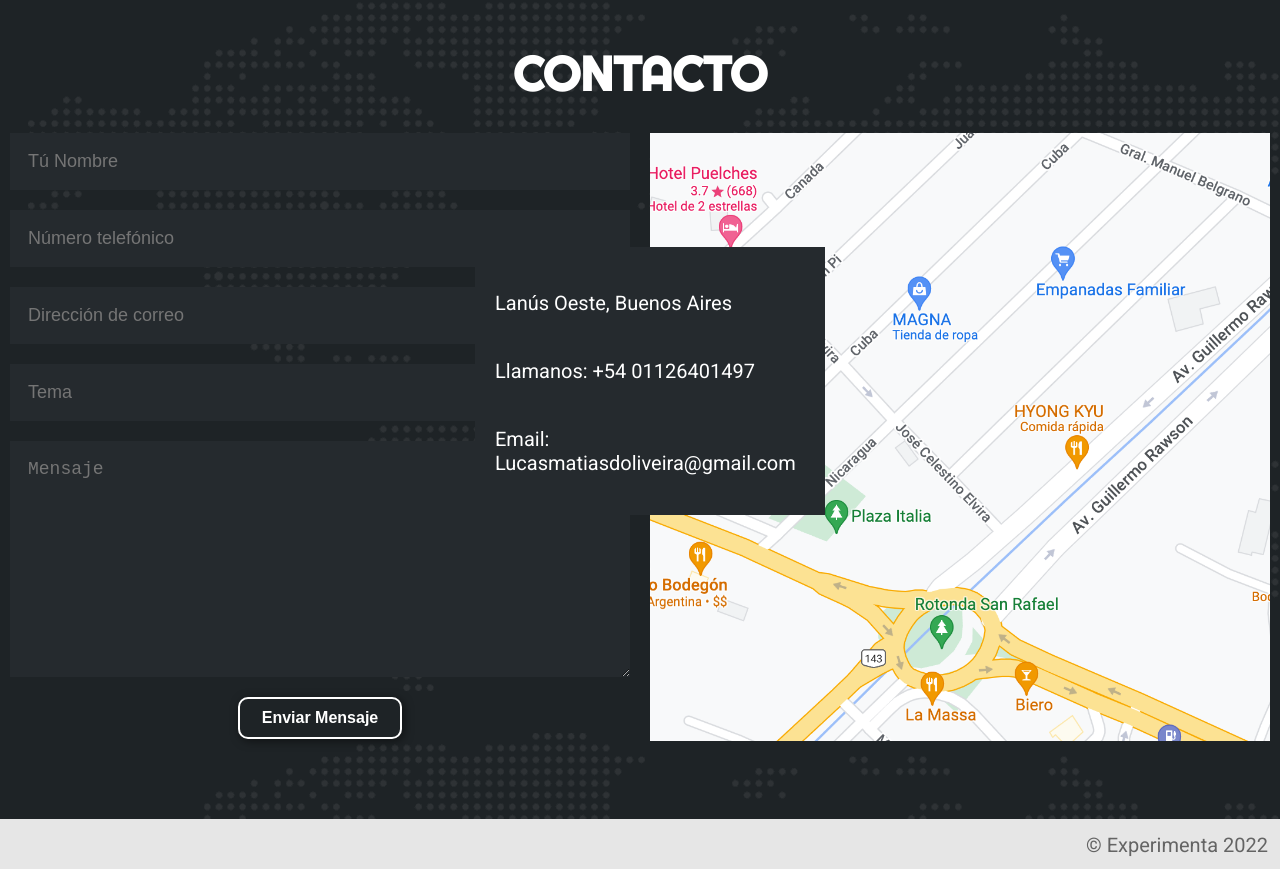
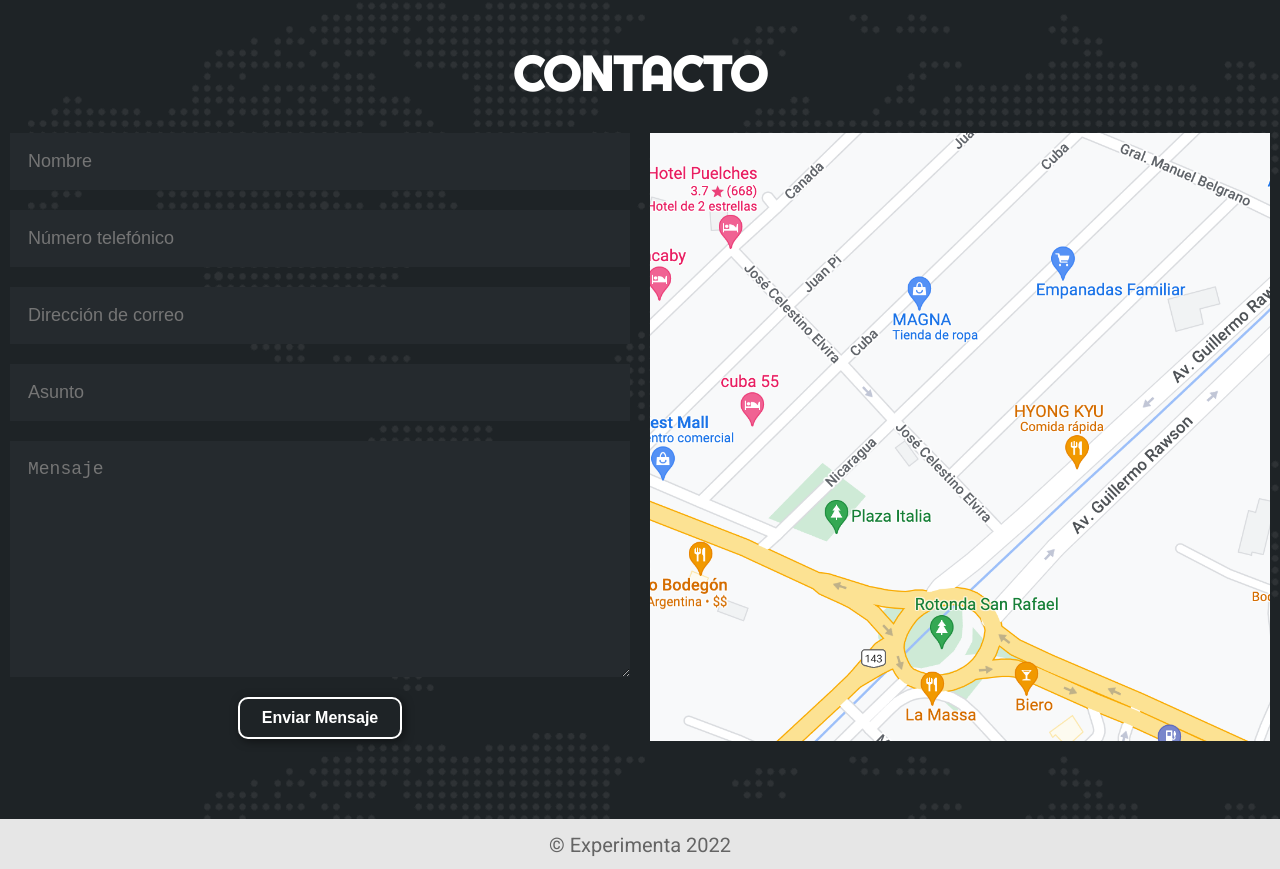
Before and after one commit to lucas-doli/Proyecto-Experimenta, a plain HTML site: page index.html in a window 1280 px wide. Shown: the part 3060-3929 px from the top of the page. Drawn offline with Linux system fonts and the light colour scheme.

Commit message:
delete info

```diff
--- a/index.html
+++ b/index.html
@@ -87,10 +87,10 @@
             <div class="fila">
                 <!-- Formulario -->
                 <div class="col">
-                    <input type="text" placeholder="Tú Nombre">
+                    <input type="text" placeholder="Nombre">
                     <input type="text" placeholder="Número telefónico">
                     <input type="text" placeholder="Dirección de correo">
-                    <input type="text" placeholder="Tema">
+                    <input type="text" placeholder="Asunto">
                     <textarea name="" id="" cols="30" rows="10" placeholder="Mensaje"></textarea>
                     <button>
                         Enviar Mensaje<i class="fa-solid fa-paper-plane"></i>
@@ -100,22 +100,6 @@
                 <!-- Mapa -->
                 <div class="col">
                     <img src="imagenesexp/ubicacion.png" alt="">
-                    <div class="info">
-                        <ul>
-                            <li>
-                                <i class="fa-solid fa-location-dot"></i>
-                                Lanús Oeste, Buenos Aires
-                            </li>
-                            <li>
-                                <i class="fa-solid fa-mobile-screen"></i>
-                                Llamanos: +54 01126401497
-                            </li>
-                            <li>
-                                <i class="fa-solid fa-envelope"></i>
-                                Email: Lucasmatiasdoliveira@gmail.com
-                            </li>
-                        </ul>
-                    </div>
                 </div>
             </div>
         </div>
--- a/styles.css
+++ b/styles.css
@@ -197,25 +197,6 @@ header a:hover {
 
 }
 
-/* SECCION FOOTER */
-
-footer {
-    background-color: rgb(230, 230, 230);
-}
-
-footer p {
-    margin: 0;
-    padding: 12px;
-    color: rgb(100, 100, 100);
-}
-
-footer .conteiner {
-    height: 50px;
-    display: flex;
-    justify-content: center;
-    align-items: flex-end;
-}
-
 /* SECCION CONTACTO */
 
 .contacto {
@@ -293,32 +274,23 @@ footer .conteiner {
     width: 100%;
 }
 
-.contacto .col .info {
-    position: absolute;
-    top: 40%;
-    background-color: #252A2E;
-    padding: 20px;
-    max-width: 350px;
-    left: auto;
-    transform: translate(-50%, -50%);
+/* SECCION FOOTER */
+
+footer {
+    background-color: rgb(230, 230, 230);
 }
 
-.contacto .col .info ul {
-    list-style: none;
-}
-
-.contacto .col .info ul li {
-    margin-bottom: 20px;
-}
-
-.contacto .col .info ul li i {
-    color: #1CB698;
-    display: inline-block;
-    margin-right: 20px;
+footer p {
+    margin: 0;
+    padding: 12px;
+    color: rgb(100, 100, 100);
 }
 
 footer .conteiner {
-    justify-content: flex-end;
+    height: 50px;
+    display: flex;
+    justify-content: center;
+    align-items: flex-end;
 }
 
 @media (min-width: 720px) {
@@ -400,9 +372,4 @@ footer .conteiner {
         width: 100%;
     }
 
-    .contacto .col .info ul li i {
-        width: 100%;
-        left: auto;
-    }
-
 }
```
